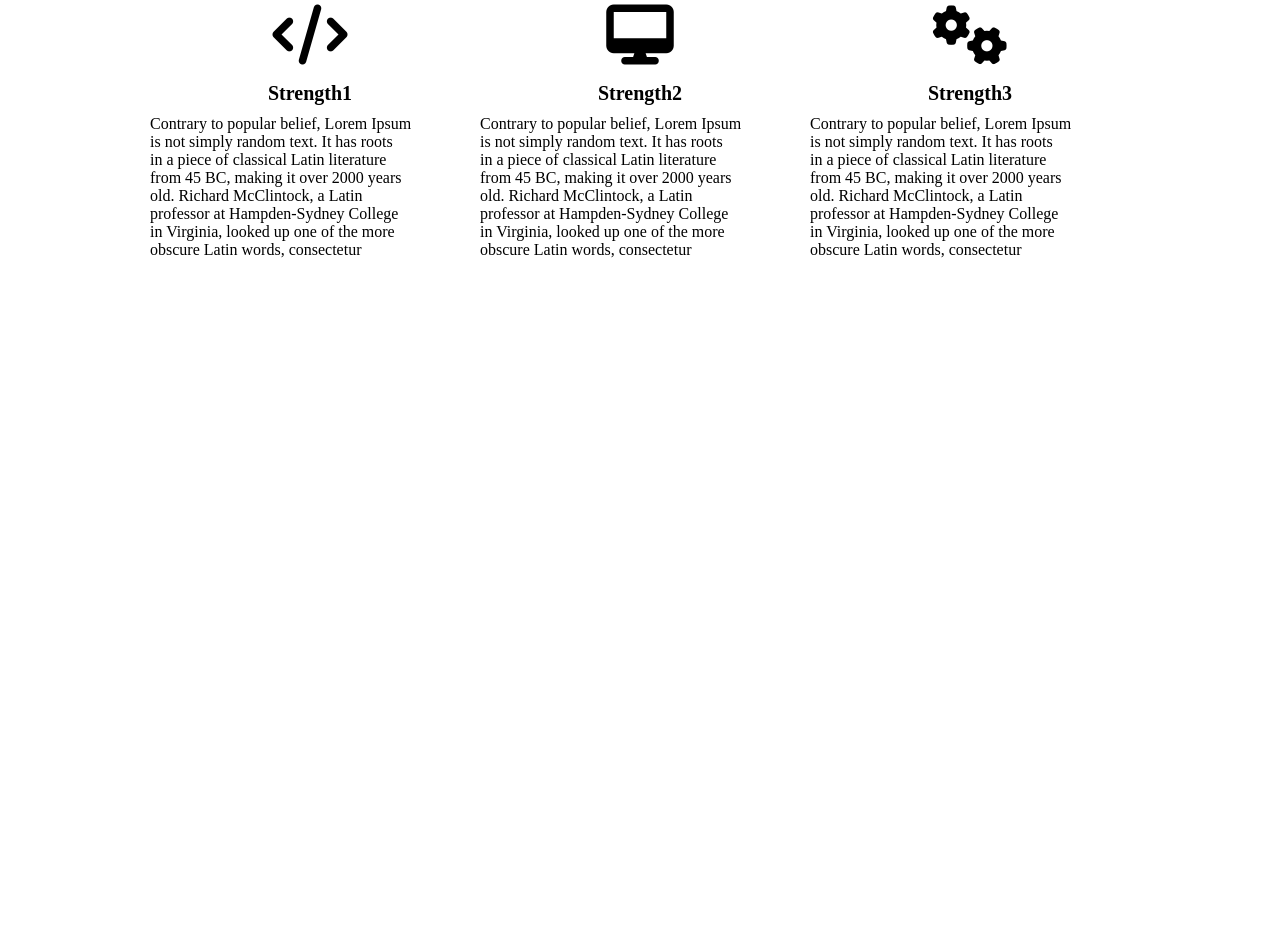
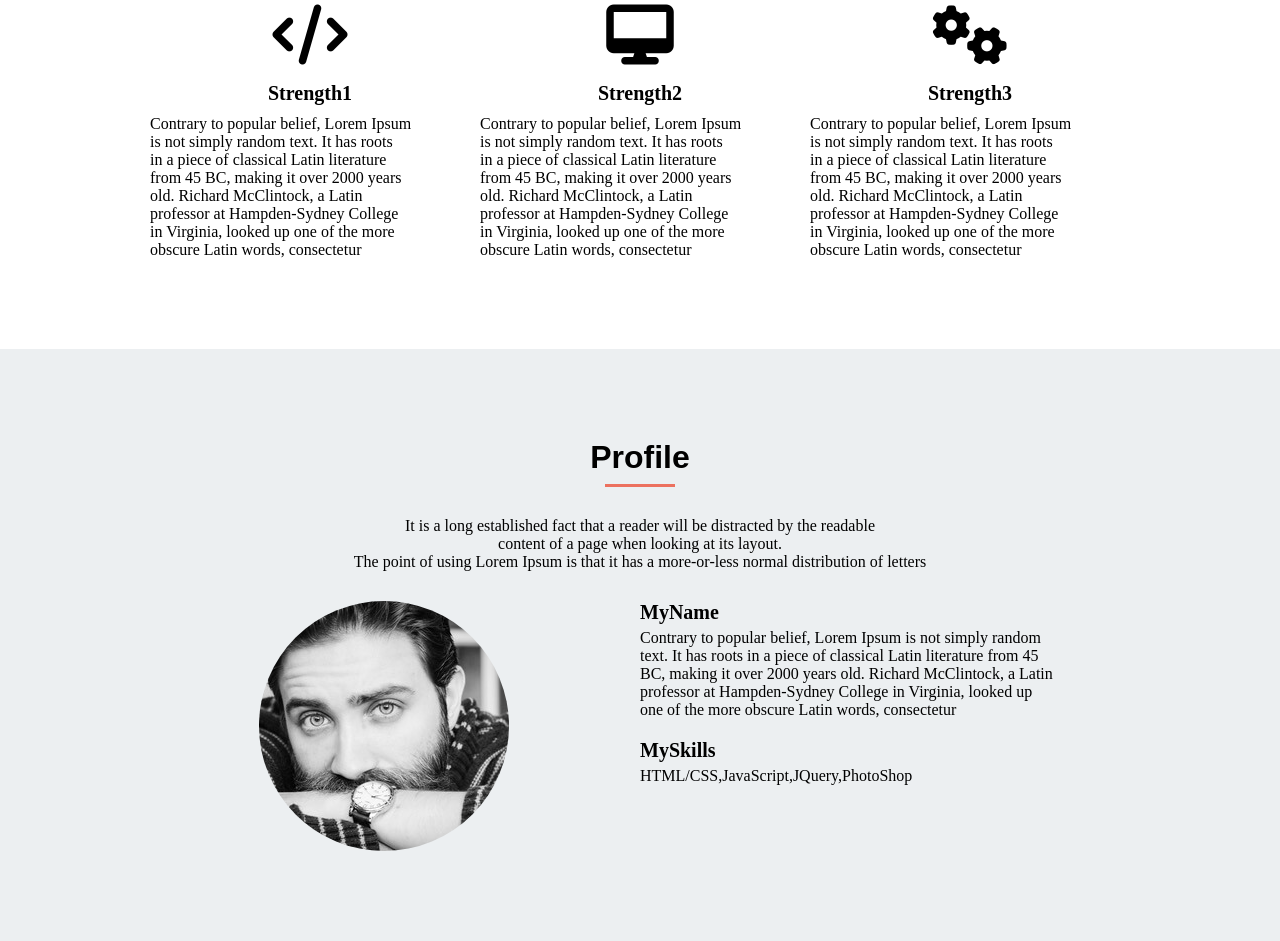
Before and after one commit to miya24n5/-, a plain HTML site: page index.html in a window 1280 px wide. Shown: the part 1821-2762 px from the top of the page. Before the commit the page ends 2170 px from the top, so only its background shows below. Drawn offline with Linux system fonts and the light colour scheme.

Commit message:
profile完成

```diff
--- a/index.html
+++ b/index.html
@@ -29,7 +29,7 @@
   </header>
 
   <section id="mv">
-    <div class="conteiner">
+    <div class="container">
       <h1 class="mv-title">Lorem Ipsum</h1>
       <p class="mv-text">simply dummy text of the printing</p>
     </div>
@@ -53,7 +53,7 @@
   </section>
 
   <section id="feature">
-    <div class="conteiner">
+    <div class="container">
       <h2 class="heading">Feature</h2>
       <p class="heading-text">
         It is a long established fact that a reader will be distracted by the readable<br>content of a page when looking at its layout.<br>Yhe point of using Lorem Ipsum is that it has a more-or-less normal distribution of letters
@@ -78,6 +78,26 @@
     </div>
   </section>
 
+  <section id="profile">
+    <div class="container">
+      <h2 class="heading">Profile</h2>
+      <p class="heading-text">
+        It is a long established fact that a reader will be distracted by the readable<br>content of a page when looking at its layout.<br>The point of using Lorem Ipsum is that it has a more-or-less normal distribution of letters
+      </p>
+      <div class="profile-group">
+        <div class="left-content">
+          <div class="my-face"></div>
+        </div>
+        <div class="right-content">
+          <h3 class="description-title">MyName</h3>
+          <p class="description-text">Contrary to popular belief, Lorem Ipsum is not simply random<br>text. It has roots in a piece of classical Latin literature from 45<br>BC, making it over 2000 years old. Richard McClintock, a Latin<br>professor at Hampden-Sydney College in Virginia, looked up<br>one of the more obscure Latin words, consectetur</p>
+          <h3 class="description-title">MySkills</h3>
+          <p class="description-text">HTML/CSS,JavaScript,JQuery,PhotoShop</p>
+        </div>
+      </div>
+    </div>
+  </section>
+
   <div class="footer"></div>
 </body>
 </html>
--- a/style.css
+++ b/style.css
@@ -81,6 +81,7 @@ header
 }
 .heading
 {
+  font-family: 'Raleway', sans-serif;
   padding-top: 90px;
   font-size: 32px;
   text-align: center;
@@ -183,3 +184,44 @@ header
   text-align: left;
   font-size: 16px;
 }
+
+/* profile */
+
+#profile
+{
+  background-color: #eceff1;
+}
+.profile-group
+{
+  display: flex;
+  padding: 30px 0 90px 0;
+}
+.left-content
+{
+  width: 50%;
+}
+.right-content
+{
+  width: 50%;
+}
+.my-face
+{
+  width: 250px;
+  height: 250px;
+  margin: 0 auto;
+  border-radius: 50%;
+  background-image: url(img/my-icon.jpg)
+}
+.description-title
+{
+  font-size: 20px;
+  margin: 20px 0 5px 0;
+}
+.description-title:first-child
+{
+  margin-top: 0;
+}
+.description-text
+{
+  font-size: 16px;
+}
```
